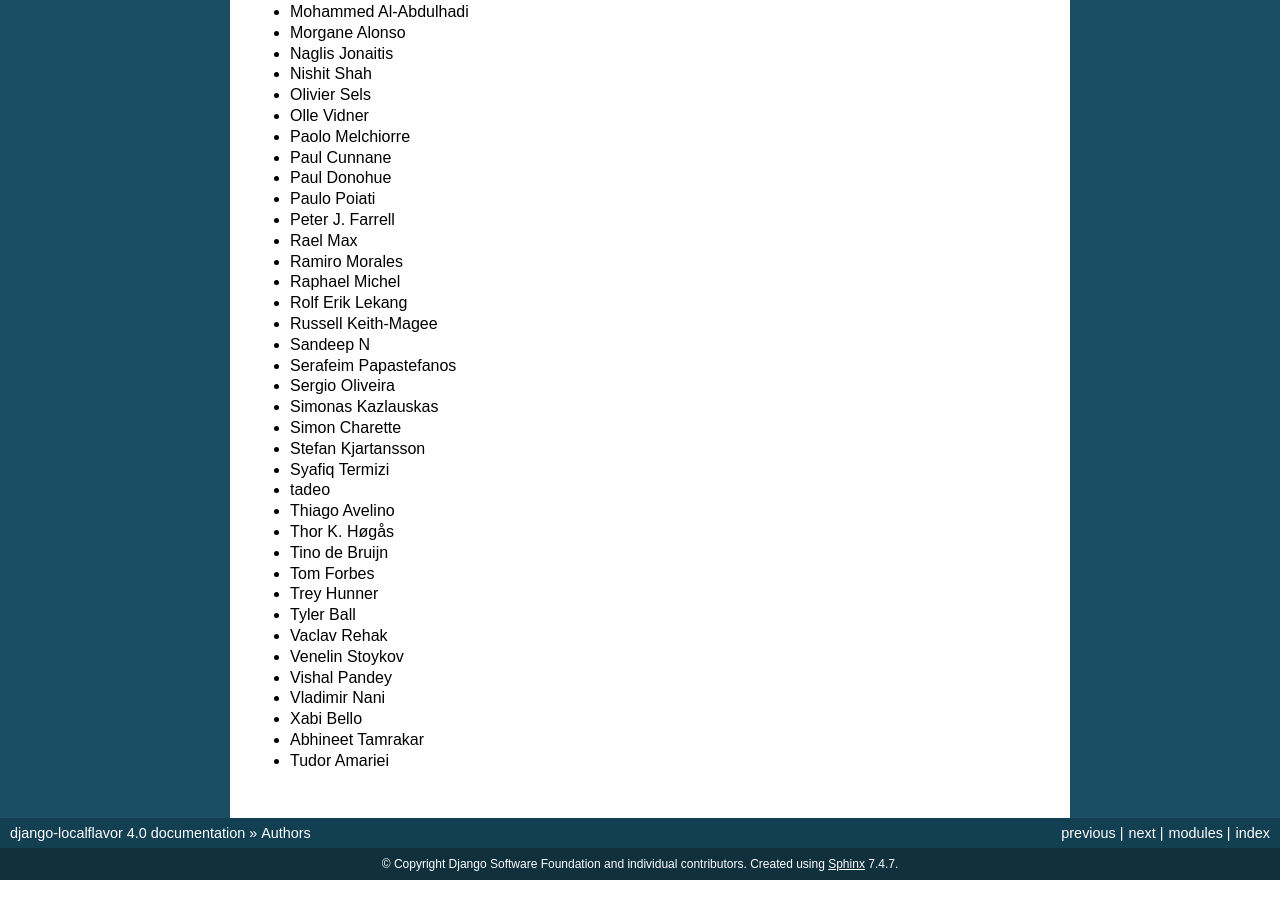
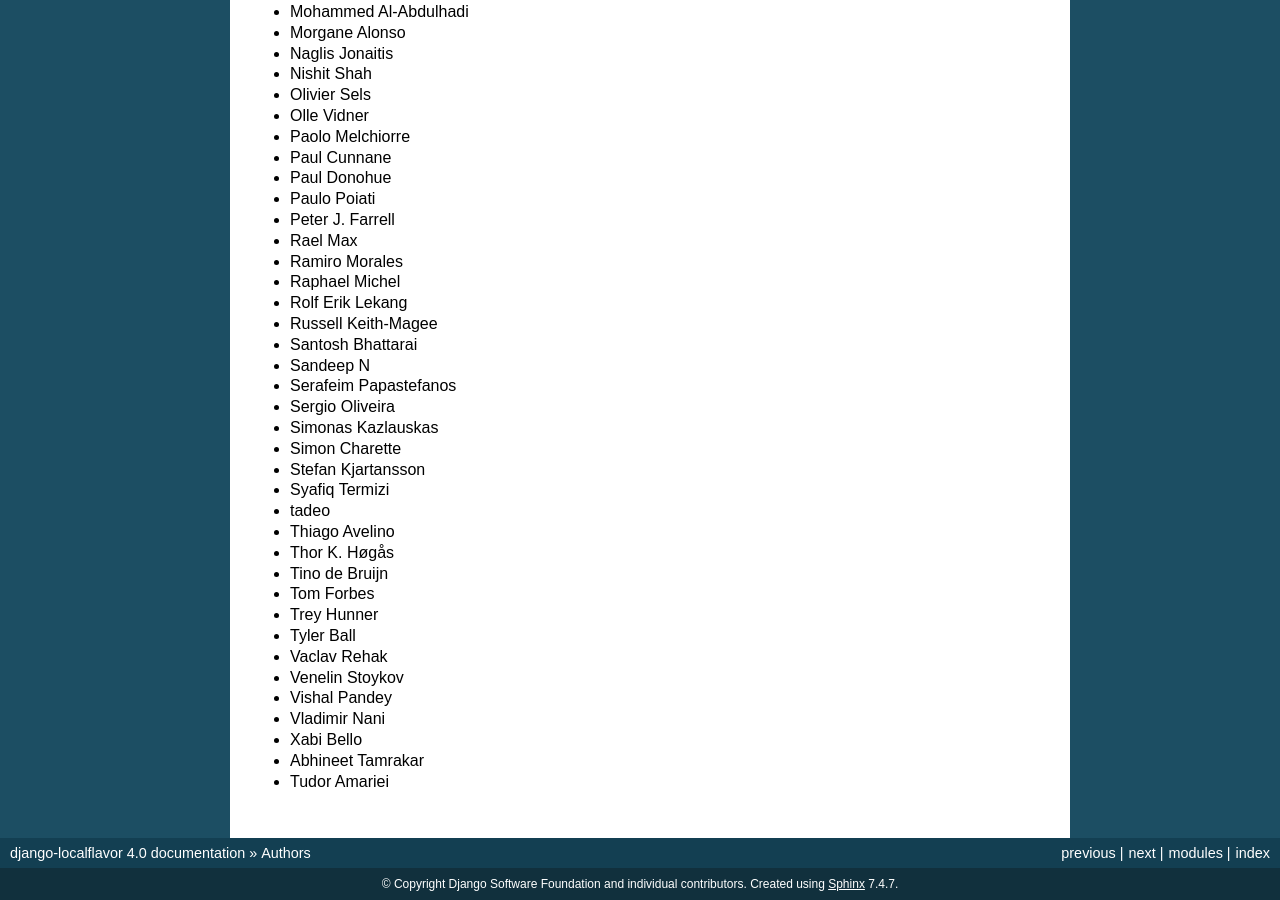
Before and after one commit to django/django-localflavor, a Sphinx documentation site: the page built from docs/authors.rst, in a window 1280 px wide and 900 px high, scrolled down 2128 px. Built offline with Sphinx 7.4.7, drawn with Linux system fonts in a browser that asks for light colours.

Commit message:
Add author of PR 506 to authors file

```diff
--- a/docs/authors.rst
+++ b/docs/authors.rst
@@ -115,6 +115,7 @@ Authors
 * Raphael Michel
 * Rolf Erik Lekang
 * Russell Keith-Magee
+* Santosh Bhattarai
 * Sandeep N
 * Serafeim Papastefanos
 * Sergio Oliveira
```
